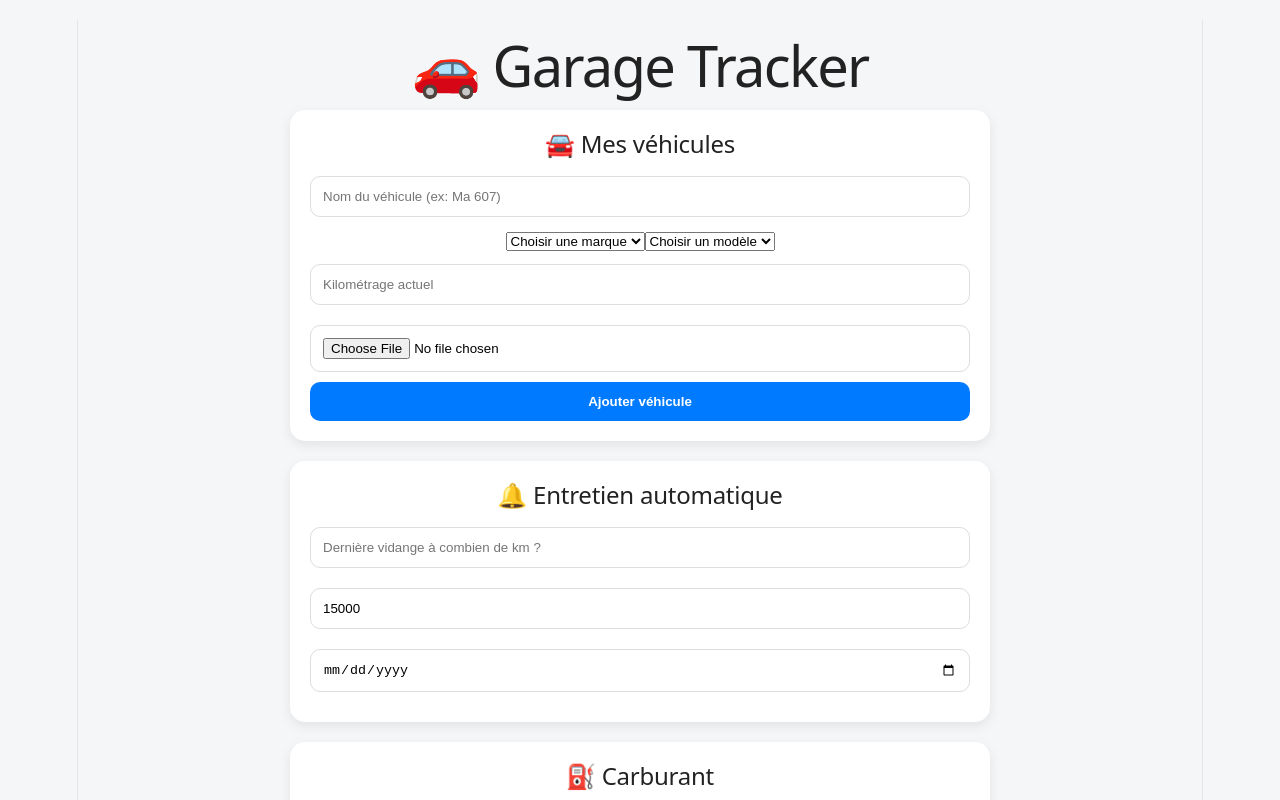
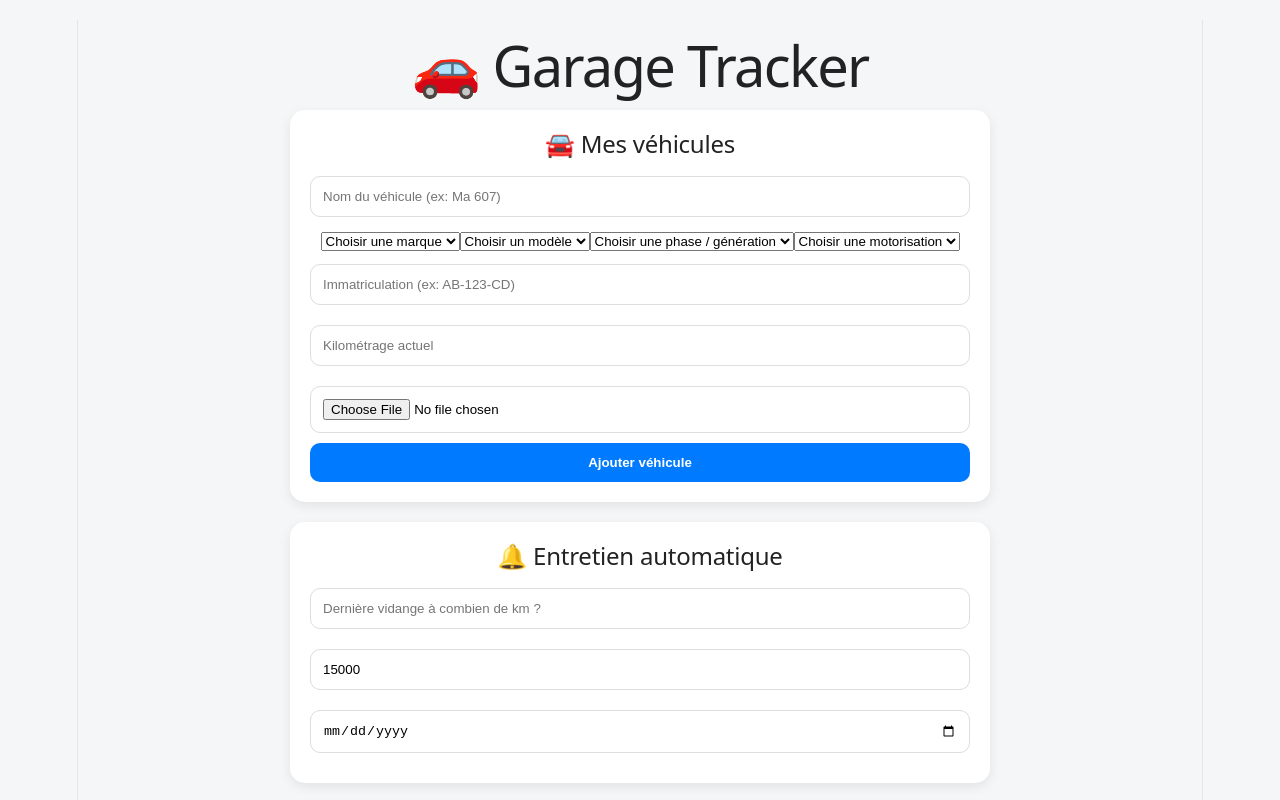
Before and after one commit to Astro1069/garage-app, a React (Vite) app: page / in a window 1280 px wide. Shown: the top 800 px of the page. Built offline with nearby package versions, Linux system fonts and the light colour scheme.

Commit message:
Update App.jsx

```diff
--- a/src/App.jsx
+++ b/src/App.jsx
@@ -6,6 +6,34 @@ function App() {
   const [vehicleName, setVehicleName] = useState("");
   const [vehicleBrand, setVehicleBrand] = useState("");
   const [vehicleModel, setVehicleModel] = useState("");
+const [vehicleEngine, setVehicleEngine] = useState("");
+const [vehiclePhase, setVehiclePhase] = useState("");
+
+const phasesByModel = {
+  "206": ["Phase 1", "Phase 2"],
+  "207": ["Phase 1", "Restylée"],
+  "208": ["Phase 1", "Phase 2"],
+  "308": ["Phase 1", "Phase 2", "Phase 3"],
+  "607": ["Phase 1", "Phase 2"],
+  "Clio": ["Clio 1", "Clio 2", "Clio 3", "Clio 4", "Clio 5"],
+  "Megane": ["Megane 1", "Megane 2", "Megane 3", "Megane 4"],
+  "Golf": ["Golf 4", "Golf 5", "Golf 6", "Golf 7", "Golf 8"],
+  "A3": ["8L", "8P", "8V", "8Y"],
+  "Serie 3": ["E36", "E46", "E90", "F30", "G20"]
+};
+
+const enginesByModel = {
+  "206": ["1.1 Essence", "1.4 Essence", "1.6 HDI", "2.0 HDI"],
+  "207": ["1.4 HDI", "1.6 HDI", "1.6 THP"],
+  "208": ["1.2 PureTech", "1.6 BlueHDi"],
+  "308": ["1.6 HDI", "2.0 HDI", "1.2 PureTech"],
+  "607": ["2.2 HDI", "2.7 HDI V6", "3.0 V6"],
+  "Clio": ["1.2 Essence", "1.5 dCi", "RS"],
+  "Megane": ["1.5 dCi", "1.6 Essence", "RS"],
+  "Golf": ["1.6 TDI", "2.0 TDI", "GTI"],
+  "A3": ["1.9 TDI", "2.0 TDI", "1.8 TFSI"],
+  "Serie 3": ["320d", "330d", "330i"]
+};
 
   const modelsByBrand = {
     Peugeot: ["106", "206", "207", "208", "308", "407", "508", "607", "3008", "5008"],
@@ -19,6 +47,7 @@ function App() {
     Ford: ["Fiesta", "Focus", "Mondeo", "Kuga", "Mustang"]
   };
   const [vehicleKm, setVehicleKm] = useState("");
+const [vehiclePlate, setVehiclePlate] = useState("");
   const [vehiclePhoto, setVehiclePhoto] = useState("");
 
   function handlePhotoUpload(event) {
@@ -48,7 +77,10 @@ function App() {
       name: vehicleName,
       brand: vehicleBrand,
       model: vehicleModel,
+      phase: vehiclePhase,
+      engine: vehicleEngine,
       km: parseFloat(vehicleKm || 0),
+      plate: vehiclePlate,
       photo: vehiclePhoto
     };
 
@@ -58,7 +90,10 @@ function App() {
     setVehicleName("");
     setVehicleBrand("");
     setVehicleModel("");
+    setVehicleEngine("");
+    setVehiclePhase("");
     setVehicleKm("");
+    setVehiclePlate("");
     setVehiclePhoto("");
   }
 
@@ -217,8 +252,38 @@ function App() {
   ))}
 </select>
 
-        <input
-          placeholder="Kilométrage actuel"
+        <select
+  value={vehiclePhase}
+  onChange={(e) => setVehiclePhase(e.target.value)}
+>
+  <option value="">Choisir une phase / génération</option>
+  {vehicleModel && phasesByModel[vehicleModel]?.map((phase) => (
+    <option key={phase} value={phase}>
+      {phase}
+    </option>
+  ))}
+</select>
+
+<select
+  value={vehicleEngine}
+  onChange={(e) => setVehicleEngine(e.target.value)}
+>
+  <option value="">Choisir une motorisation</option>
+  {vehicleModel && enginesByModel[vehicleModel]?.map((engine) => (
+    <option key={engine} value={engine}>
+      {engine}
+    </option>
+  ))}
+</select>
+
+<input
+  placeholder="Immatriculation (ex: AB-123-CD)"
+  value={vehiclePlate}
+  onChange={(e) => setVehiclePlate(e.target.value.toUpperCase())}
+/>
+
+<input
+  placeholder="Kilométrage actuel"
           value={vehicleKm}
           onChange={(e) => setVehicleKm(e.target.value)}
         />
@@ -278,6 +343,10 @@ function App() {
 
       <p style={{ color: "#666", marginTop: "8px" }}>
         {vehicle.brand} {vehicle.model}
+<br />
+🧬 {vehicle.phase}
+<br />
+⚙️ {vehicle.engine}
       </p>
 
       <div
@@ -287,7 +356,9 @@ function App() {
           marginTop: "15px"
         }}
       >
-        <span>📍 {vehicle.km} km</span>
+        <span>📍 {vehicle.km} km
+        <br />
+        🔖 {vehicle.plate}</span>
         <span>
           {selectedVehicle?.id === vehicle.id ? "✅ Sélectionné" : "➡️ Voir"}
         </span>
```
